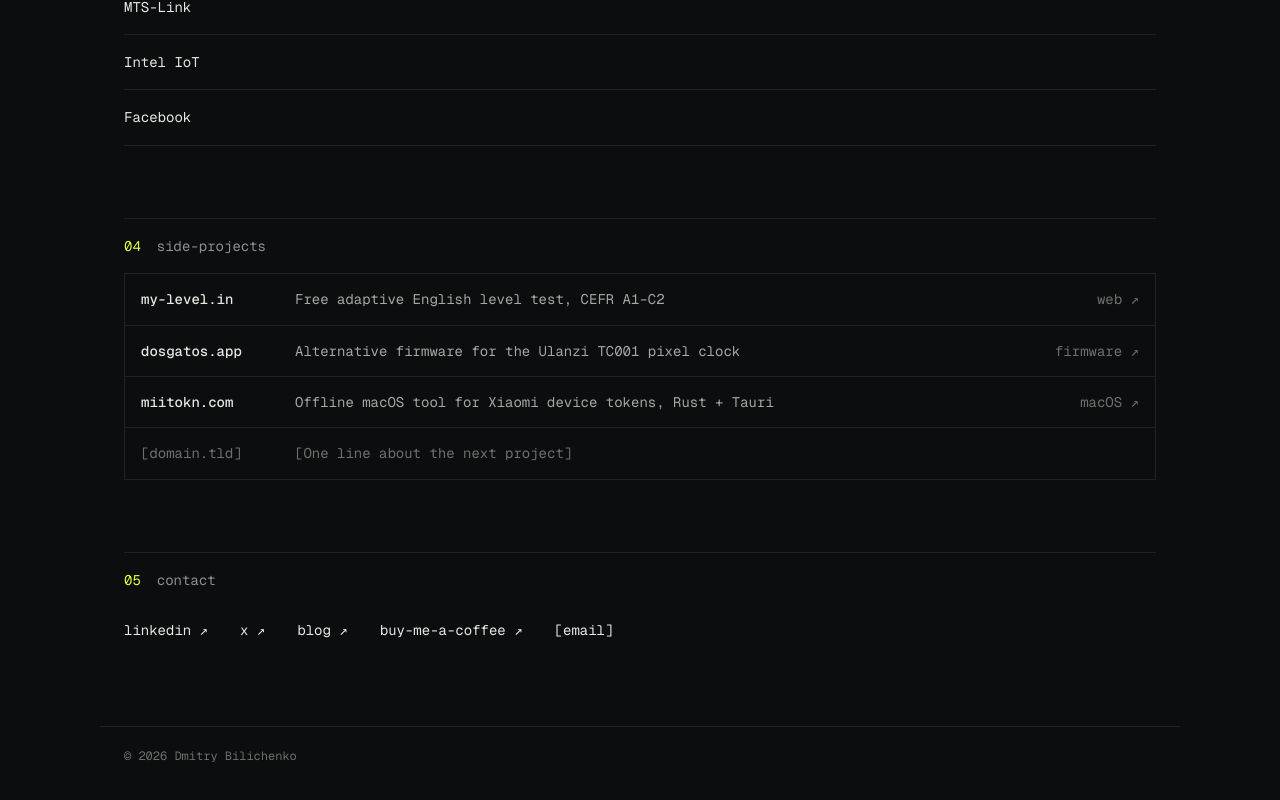
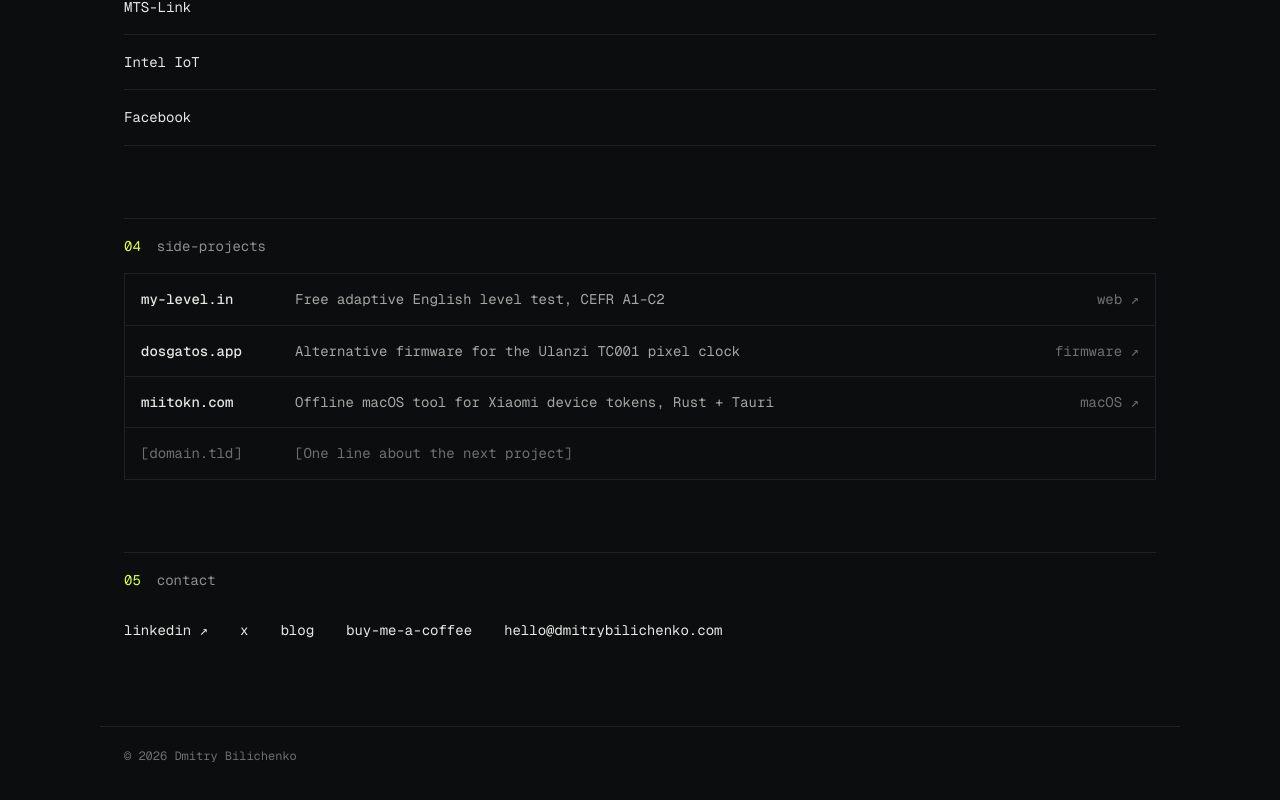
Before and after one commit to billo32/dmitrybilichenko, a React (Vite) app: page / in a window 1280 px wide. Shown: the part 1910-2710 px from the top of the page. Built offline with nearby package versions, Linux system fonts and the light colour scheme; no server answers.

Commit message:
Add real email and LinkedIn links
Co-Authored-By: Claude Sonnet 5.5 <noreply@anthropic.com>
Claude-Session: https://claude.ai/code/session_0117xE1EnoUfoZLLBJQwK2mP

```diff
--- a/index.html
+++ b/index.html
@@ -67,6 +67,8 @@
         "url": "https://dmitrybilichenko.com/",
         "image": "https://dmitrybilichenko.com/og-image.png",
         "jobTitle": "Senior Engineering Manager",
+        "email": "mailto:hello@dmitrybilichenko.com",
+        "sameAs": ["https://www.linkedin.com/in/dmitrybilichenko/"],
         "worksFor": { "@type": "Organization", "name": "TradingView" },
         "knowsAbout": [
           "Software delivery management",
--- a/src/App.jsx
+++ b/src/App.jsx
@@ -105,8 +105,13 @@ export default function App() {
         <Section id="contact" num="05" title="contact">
           <div className="links">
             {links.map((l) => (
-              <a key={l.label} href={l.href}>
-                {l.label} {l.label.startsWith('[') ? '' : '↗'}
+              <a
+                key={l.label}
+                href={l.href}
+                {...(l.href.startsWith('http') ? { target: '_blank', rel: 'noreferrer' } : {})}
+              >
+                {l.label}
+                {l.href.startsWith('http') ? ' ↗' : ''}
               </a>
             ))}
           </div>
--- a/src/data.js
+++ b/src/data.js
@@ -105,11 +105,11 @@ export const projects = [
 ];
 
 export const links = [
-  { label: 'linkedin', href: '#' },
+  { label: 'linkedin', href: 'https://www.linkedin.com/in/dmitrybilichenko/' },
   { label: 'x', href: '#' },
   { label: 'blog', href: '#' },
   { label: 'buy-me-a-coffee', href: '#' },
-  { label: '[email]', href: '#' },
+  { label: 'hello@dmitrybilichenko.com', href: 'mailto:hello@dmitrybilichenko.com' },
 ];
 
 export const nav = [
```
